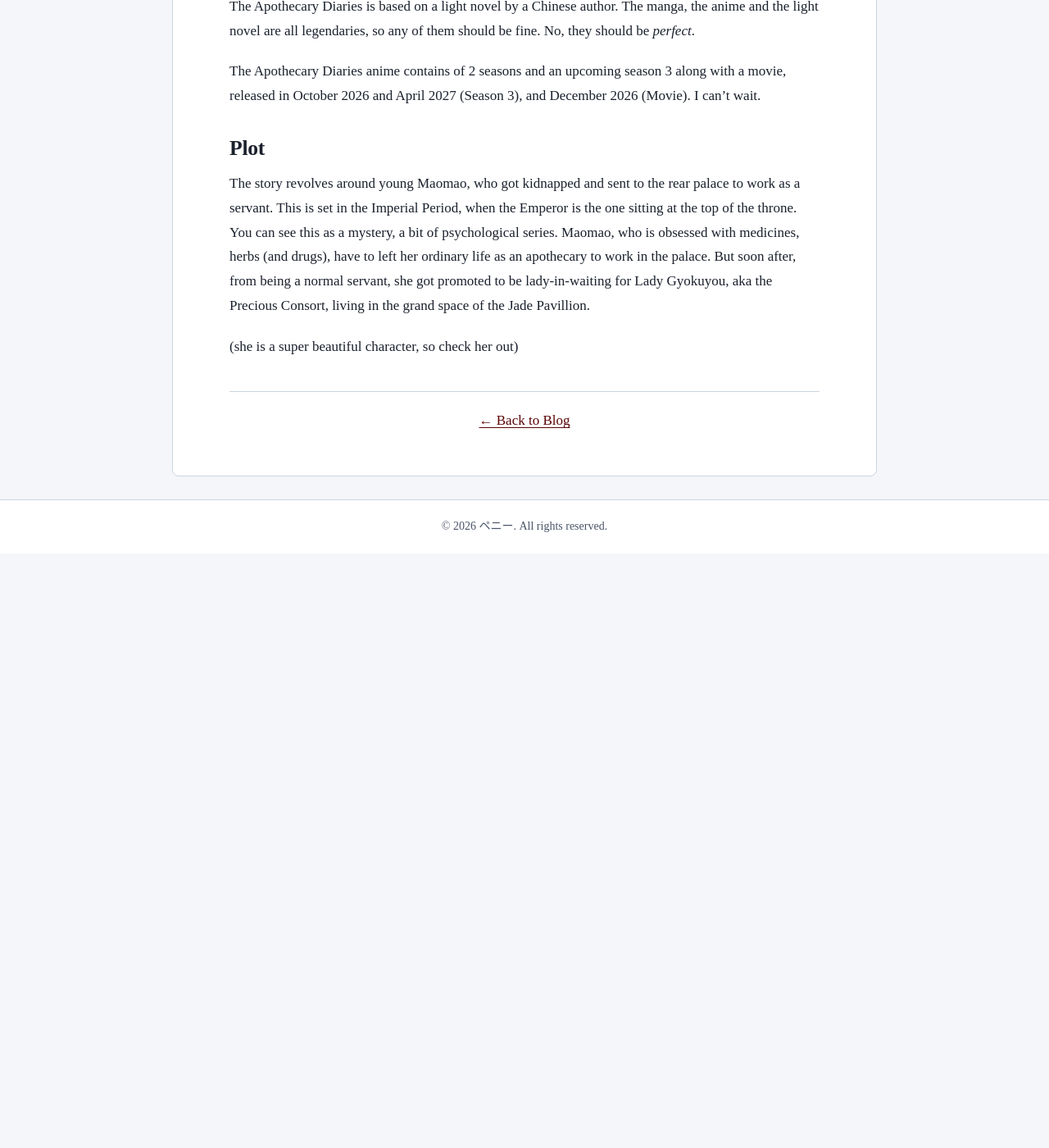
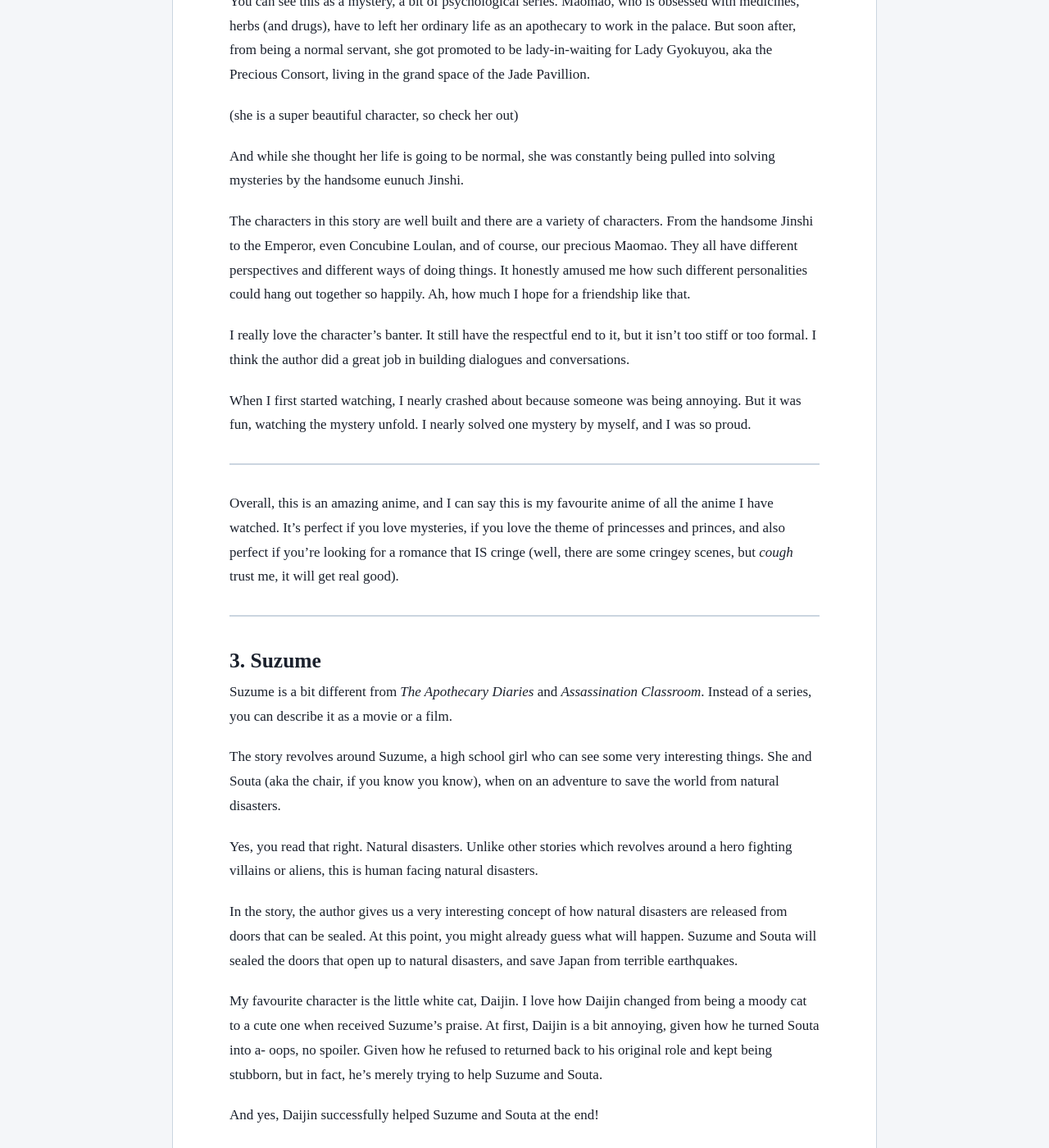
Before and after one commit to pennie26/pennie26.github.io, a Jekyll site: the page built from _posts/2026/05/31/2026-07-14-anime-recommendations.md, in a window 1280 px wide and 1400 px high, scrolled down 1986 px. Shown: the whole window at 82% size. Built offline with Jekyll 4.4.1, drawn with Linux system fonts in a browser that asks for light colours; our own code applies the rules of GitHub Pages for plain Markdown files; before the commit the page ends 2661 px from its top, so only the background shows below that; some of the changed text lies outside the part shown.

Commit message:
Update 2026-07-14-anime-recommendations.md

```diff
--- a/_posts/2026/05/31/2026-07-14-anime-recommendations.md
+++ b/_posts/2026/05/31/2026-07-14-anime-recommendations.md
@@ -1,6 +1,3 @@
-
-
-
 This is based on my personal opinion, and no spoilers.
 
 # 1. Assassination Classroom
@@ -9,15 +6,9 @@ Assassination Classroom is a very good series of 2 main seasons, an extra season
 
 I haven't watched the recap movie yet, but for the rest of the anime, it's very good. It's a mix of comedy, a bit of action, and the last scene is very emotional. If you're going to watch this, prepare tissues when you reached the last episodes of the second seasons.
 
-## Plot
-
 Let me give you a brief plot. The story revolves around Nagisa Shiota, a member of class 3-E, aka the End Class of Kunugigaoka Junior High School (which is middle school/intermediate school), also the main protagonist of this manga/anime.
 
 On their last year of school, a weird, octopus-like teacher moved in. His name is Koro-sensei. The students of class E have to kill their own teacher by March 18th, otherwise, he would blow up the Earth with his inhumane strength.
-
-## Characters
-
-### Karma Akabane
 
 Every character in this anime is very significant and super super super cool in my own opinion. My favourite character is *obviously* Karma Akabane.
 
@@ -29,9 +20,7 @@ I ship Karma with Okuda and Nakamura, because well, Karma did mentioned he liked
 
 I've watched the scene a thousand times, it was... hilarious, in someway (if you know you know).
 
-### Koro-sensei
-
-Move on to Koro-sensei. The part I like best about him is his alien-like laugh. It's like high, and it sounds like 'nuruhuhuhuhu'. You should probably search it up on Youtube or something, since reading my description won't help you a bit.
+Move on to Koro-sensei, the octopus-like teacher. The part I like best about him is his alien-like laugh. It's high, and it sounds like 'nuruhuhuhuhu'. You should probably search it up on Youtube or something, since reading my description won't help you imagine his laugh.
 
 Secondly, he's like a motherhen himself. He always care about his students, and it's really sweet. I just love the dynamics between the teacher and the students, it's not a serious, stern one, but more like a mother duck with it's ducklings.
 
@@ -41,15 +30,51 @@ Overall, this is a good anime, and it is one of my first anime. It's perfect if
 
 ---
 
-# The Apothecary Diaries
+# 2. The Apothecary Diaries
 
 The Apothecary Diaries is based on a light novel by a Chinese author. The manga, the anime and the light novel are all legendaries, so any of them should be fine. No, they should be *perfect*.
 
 The Apothecary Diaries anime contains of 2 seasons and an upcoming season 3 along with a movie, released in October 2026 and April 2027 (Season 3), and December 2026 (Movie).
 I can't wait.
 
-## Plot
-
 The story revolves around young Maomao, who got kidnapped and sent to the rear palace to work as a servant. This is set in the Imperial Period, when the Emperor is the one sitting at the top of the throne. You can see this as a mystery, a bit of psychological series. Maomao, who is obsessed with medicines, herbs (and drugs), have to left her ordinary life as an apothecary to work in the palace. But soon after, from being a normal servant, she got promoted to be lady-in-waiting for Lady Gyokuyou, aka the Precious Consort, living in the grand space of the Jade Pavillion.
 
 (she is a super beautiful character, so check her out)
+
+And while she thought her life is going to be normal, she was constantly being pulled into solving mysteries by the handsome eunuch Jinshi.
+
+The characters in this story are well built and there are a variety of characters. From the handsome Jinshi to the Emperor, even Concubine Loulan, and of course, our precious Maomao. They all have different perspectives and different ways of doing things. It honestly amused me how such different personalities could hang out together so happily. Ah, how much I hope for a friendship like that.
+
+I really love the character's banter. It still have the respectful end to it, but it isn't too stiff or too formal. I think the author did a great job in building dialogues and conversations.
+
+When I first started watching, I nearly crashed about because someone was being annoying. But it was fun, watching the mystery unfold. I nearly solved one mystery by myself, and I was so proud.
+
+---
+
+Overall, this is an amazing anime, and I can say this is my favourite anime of all the anime I have watched. It's perfect if you love mysteries, if you love the theme of princesses and princes, and also perfect if you're looking for a romance that IS cringe (well, there are some cringey scenes, but *cough* trust me, it will get real good).
+
+---
+
+# 3. Suzume
+
+Suzume is a bit different from *The Apothecary Diaries* and *Assassination Classroom*. Instead of a series, you can describe it as a movie or a film.
+
+The story revolves around Suzume, a high school girl who can see some very interesting things. She and Souta (aka the chair, if you know you know), when on an adventure to save the world from natural disasters.
+
+Yes, you read that right. Natural disasters. Unlike other stories which revolves around a hero fighting villains or aliens, this is human facing natural disasters.
+
+In the story, the author gives us a very interesting concept of how natural disasters are released from doors that can be sealed. At this point, you might already guess what will happen. Suzume and Souta will sealed the doors that open up to natural disasters, and save Japan from terrible earthquakes.
+
+My favourite character is the little white cat, Daijin. I love how Daijin changed from being a moody cat to a cute one when received Suzume's praise. At first, Daijin is a bit annoying, given how he turned Souta into a- oops, no spoiler. Given how he refused to returned back to his original role and kept being stubborn, but in fact, he's merely trying to help Suzume and Souta.
+
+And yes, Daijin successfully helped Suzume and Souta at the end!
+
+Well, one thing that frustrates me is that Suzume and Souta haven't kiss... Well, you might find that super random right now, but once you watch it, you will understand.
+
+Aw, they should have kissed.
+
+---
+
+Overall, this is an amazing anime movie for anyone who prefers movies more than series. This movie is about 2 hours, so that's *perfect*. You would love this if you prefer an exciting adventure that doesn't include much fighting, and you wouldn't have to see blood spilling. But it might make your life more depressing if you suddenly drop it at the middle of the movie, so please watch it till the end. I guarantee you won't regret this.
+
+---
```
